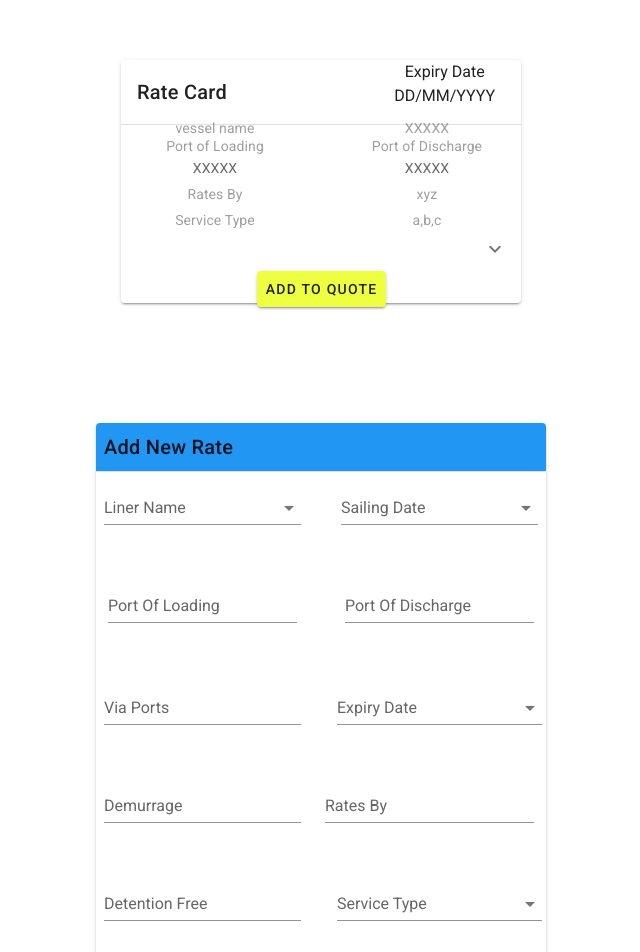
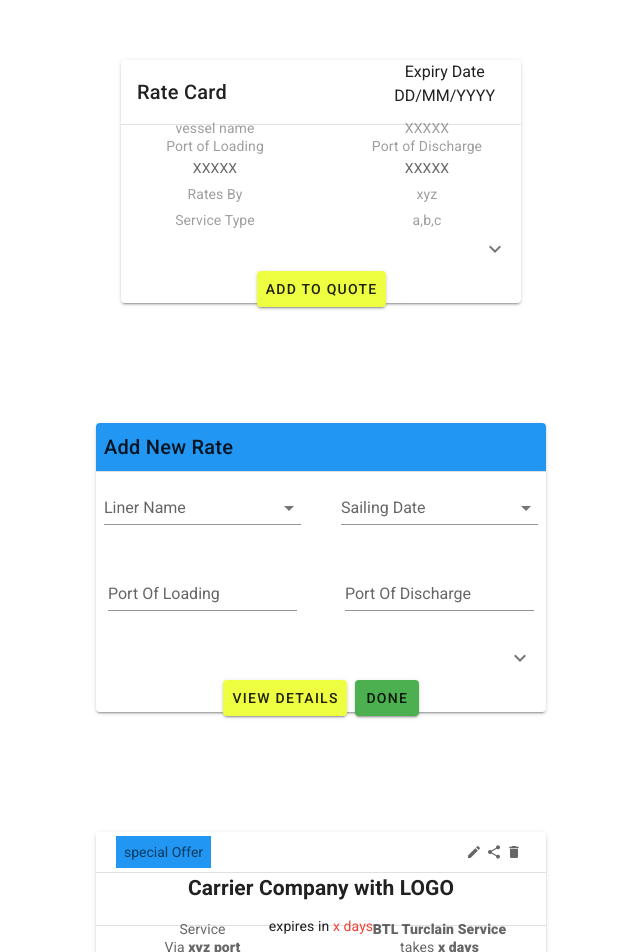
Before and after one commit to megabyte98/components, a Vue app: page / in a window 1280 px wide. Shown: the top 952 px of the page, without its empty margins (319-959 px from the left). Built offline with nearby package versions, Linux system fonts and the light colour scheme.

Commit message:
changed add new rate card component

```diff
--- a/src/App.vue
+++ b/src/App.vue
@@ -173,18 +173,29 @@
 
     <v-card-text class="pa-0">
       <v-row align="center">
-       <v-col  cols="6 pa-6">
+       <v-col  cols="6 px-6">
           <v-text-field label="Port Of Loading"></v-text-field>
         </v-col>
-        <v-col cols="6 pa-6" align-center>
+        <v-col cols="6 px-6" align-center>
          <v-text-field label="Port Of Discharge"></v-text-field>
         </v-col>
       </v-row>
     </v-card-text>
 
+    <v-card-actions>
+      <v-spacer></v-spacer>
+      <v-btn icon @click="show = !show">
+        <v-icon>{{ show ? 'mdi-chevron-up' : 'mdi-chevron-down' }}</v-icon>
+      </v-btn>
+    </v-card-actions>
+
+     <v-expand-transition>
+      <div v-show="show">
+        <v-divider></v-divider>
+
      <v-card-text class="pa-0">
       <v-row align="center">
-       <v-col  cols="6 pa-5">
+       <v-col  cols="6 px-5">
            <v-text-field label="Via Ports"></v-text-field>
         </v-col>
         <v-col cols="6 pa-1">
@@ -199,7 +210,7 @@
     </v-card-text>
   <v-card-text class="pa-0">
       <v-row align="center">
-       <v-col  cols="6 pa-5">
+       <v-col  cols="6 px-5">
         <v-text-field label="Demurrage" ></v-text-field>
         </v-col>
         <v-col cols="6 pa-1" align-center>
@@ -211,7 +222,7 @@
 
      <v-card-text class="pa-0">
       <v-row align="center">
-       <v-col  cols="6 pa-5">
+       <v-col  cols="6 px-5">
          <v-text-field label="Detention Free"></v-text-field>
         </v-col>
         <v-col cols="6 pa-1"> <v-card-actions><v-select
@@ -247,6 +258,8 @@
       </v-row>
     </v-card-text>
      <v-divider></v-divider>
+     </div>
+    </v-expand-transition>
 
 
      <v-row class="d-flex justify-center">
```
